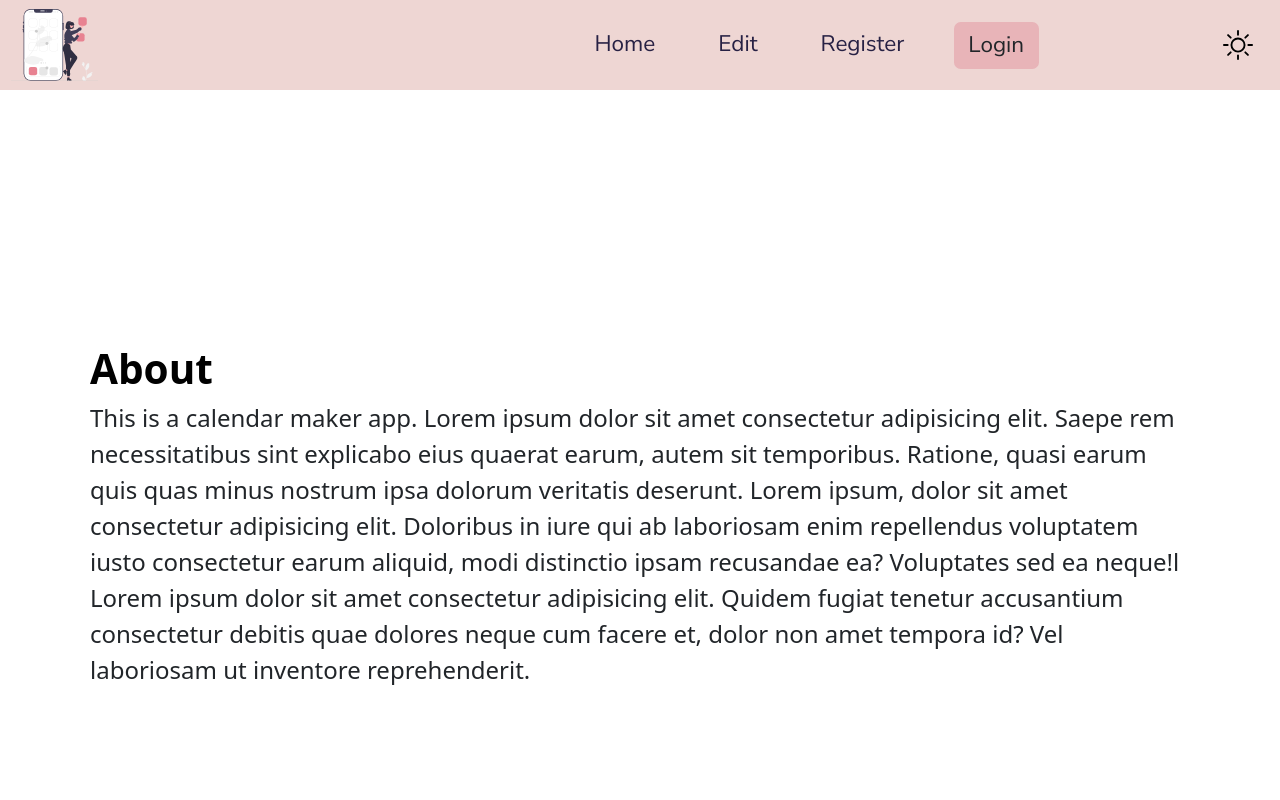
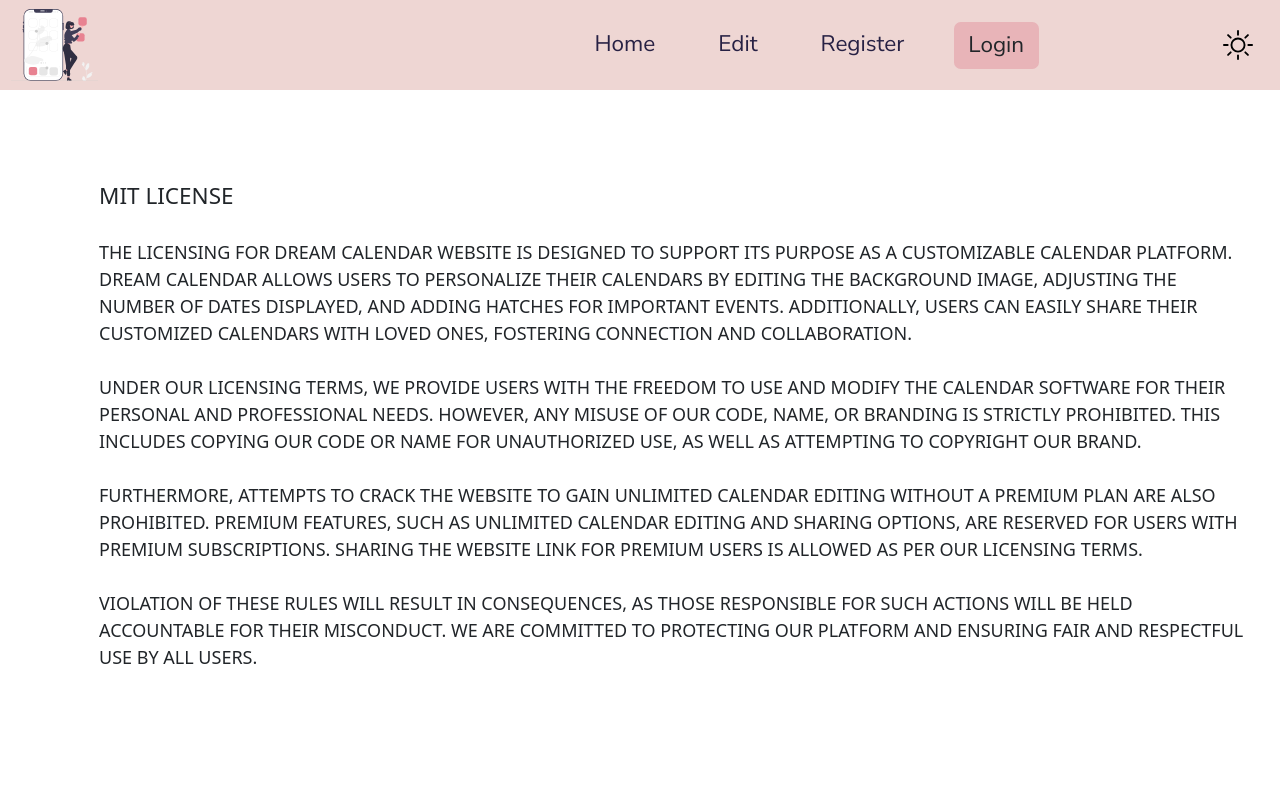
Before and after one commit to JoonAro/calendarMaker, a React (Vite) app: page /licensing in a window 1280 px wide. Shown: the top 800 px of the page. Built offline with nearby package versions, Linux system fonts and the light colour scheme; no server answers.

Commit message:
created licensing page

```diff
--- a/src/components/footercomponent/Licensing.jsx
+++ b/src/components/footercomponent/Licensing.jsx
@@ -1,14 +1,28 @@
-const Licensing = () => {
-    return (
-        <div className="flex items-center justify-center min-h-screen bg-mainBackground">
-            <div className="relative flex flex-col m-6 space-y-8 md:flex-row md:space-y-0 items-start">
-                <div className="flex flex-col justify-center p-8 md:p-14">
-                    <h1 className="text-4xl font-bold text-up text-black mt-5">About</h1>
-                    <p className="mt-2">This is a calendar maker app. Lorem ipsum dolor sit amet consectetur adipisicing elit. Saepe rem necessitatibus sint explicabo eius quaerat earum, autem sit temporibus. Ratione, quasi earum quis quas minus nostrum ipsa dolorum veritatis deserunt. Lorem ipsum, dolor sit amet consectetur adipisicing elit. Doloribus in iure qui ab laboriosam enim repellendus voluptatem iusto consectetur earum aliquid, modi distinctio ipsam recusandae ea? Voluptates sed ea neque!l Lorem ipsum dolor sit amet consectetur adipisicing elit. Quidem fugiat tenetur accusantium consectetur debitis quae dolores neque cum facere et, dolor non amet tempora id? Vel laboriosam ut inventore reprehenderit.</p>
-                </div>
-            </div>
+import React from 'react';
+
+const License = () => {
+  return (
+    <div className=" min-h-screen py-12 px-4">
+      <div className="ml-16 max-w-8xl ">
+        <h1 className="text-3xl font-bold mb-8 text-center"></h1>
+
+            <p className="mb-6 text-xl uppercase">MIT License</p>
+            <p className="mb-6 text-base">
+              THE LICENSING FOR DREAM CALENDAR WEBSITE IS DESIGNED TO SUPPORT ITS PURPOSE AS A CUSTOMIZABLE CALENDAR PLATFORM. DREAM CALENDAR ALLOWS USERS TO PERSONALIZE THEIR CALENDARS BY EDITING THE BACKGROUND IMAGE, ADJUSTING THE NUMBER OF DATES DISPLAYED, AND ADDING HATCHES FOR IMPORTANT EVENTS. ADDITIONALLY, USERS CAN EASILY SHARE THEIR CUSTOMIZED CALENDARS WITH LOVED ONES, FOSTERING CONNECTION AND COLLABORATION.
+            </p>
+            <p className="mb-6 text-base">
+              UNDER OUR LICENSING TERMS, WE PROVIDE USERS WITH THE FREEDOM TO USE AND MODIFY THE CALENDAR SOFTWARE FOR THEIR PERSONAL AND PROFESSIONAL NEEDS. HOWEVER, ANY MISUSE OF OUR CODE, NAME, OR BRANDING IS STRICTLY PROHIBITED. THIS INCLUDES COPYING OUR CODE OR NAME FOR UNAUTHORIZED USE, AS WELL AS ATTEMPTING TO COPYRIGHT OUR BRAND.
+            </p>
+            <p className="mb-6 text-base">
+              FURTHERMORE, ATTEMPTS TO CRACK THE WEBSITE TO GAIN UNLIMITED CALENDAR EDITING WITHOUT A PREMIUM PLAN ARE ALSO PROHIBITED. PREMIUM FEATURES, SUCH AS UNLIMITED CALENDAR EDITING AND SHARING OPTIONS, ARE RESERVED FOR USERS WITH PREMIUM SUBSCRIPTIONS. SHARING THE WEBSITE LINK FOR PREMIUM USERS IS ALLOWED AS PER OUR LICENSING TERMS.
+            </p>
+            <p className="mb-6 text-base">
+              VIOLATION OF THESE RULES WILL RESULT IN CONSEQUENCES, AS THOSE RESPONSIBLE FOR SUCH ACTIONS WILL BE HELD ACCOUNTABLE FOR THEIR MISCONDUCT. WE ARE COMMITTED TO PROTECTING OUR PLATFORM AND ENSURING FAIR AND RESPECTFUL USE BY ALL USERS.
+            </p>
+          </div>
         </div>
-    );
-}
 
-export default Licensing;
+  );
+};
+
+export default License;
```
